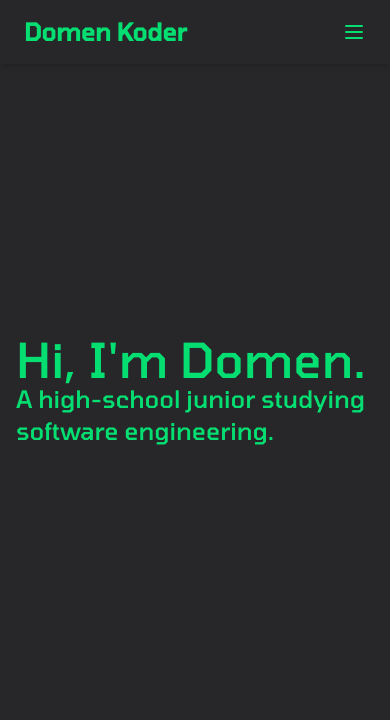
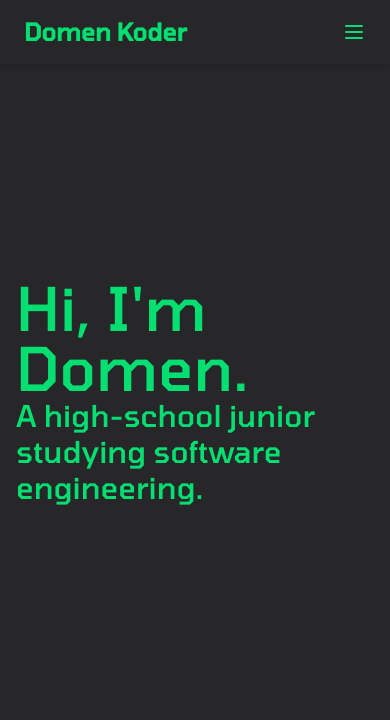
Before and after one commit to ThatKoalaGuy/domenkoder.com, an Astro site: page / in a window 390 px wide. Shown: the top 720 px of the page. Built offline with nearby package versions, Linux system fonts and the light colour scheme; Astro itself is replaced by a stand-in of ours.

Commit message:
Made the text bigger on mobile home

```diff
--- a/src/pages/index.astro
+++ b/src/pages/index.astro
@@ -10,8 +10,8 @@ const canonical = 'https://domenkoder.com/';
 <Layout {title} {description} {canonical}>
 	<main class="flex justify-center items-center min-h-[calc(87vh-5rem)] p-4">
 		<div>
-			<h1 class="text-5xl sm:text-9xl">Hi, I'm Domen.</h1>
-			<h2 class="text-2xl sm:text-5xl">
+			<h1 class="text-6xl sm:text-9xl">Hi, I'm Domen.</h1>
+			<h2 class="text-3xl sm:text-5xl">
 				A high-school junior studying software engineering.
 			</h2>
 		</div>
```
